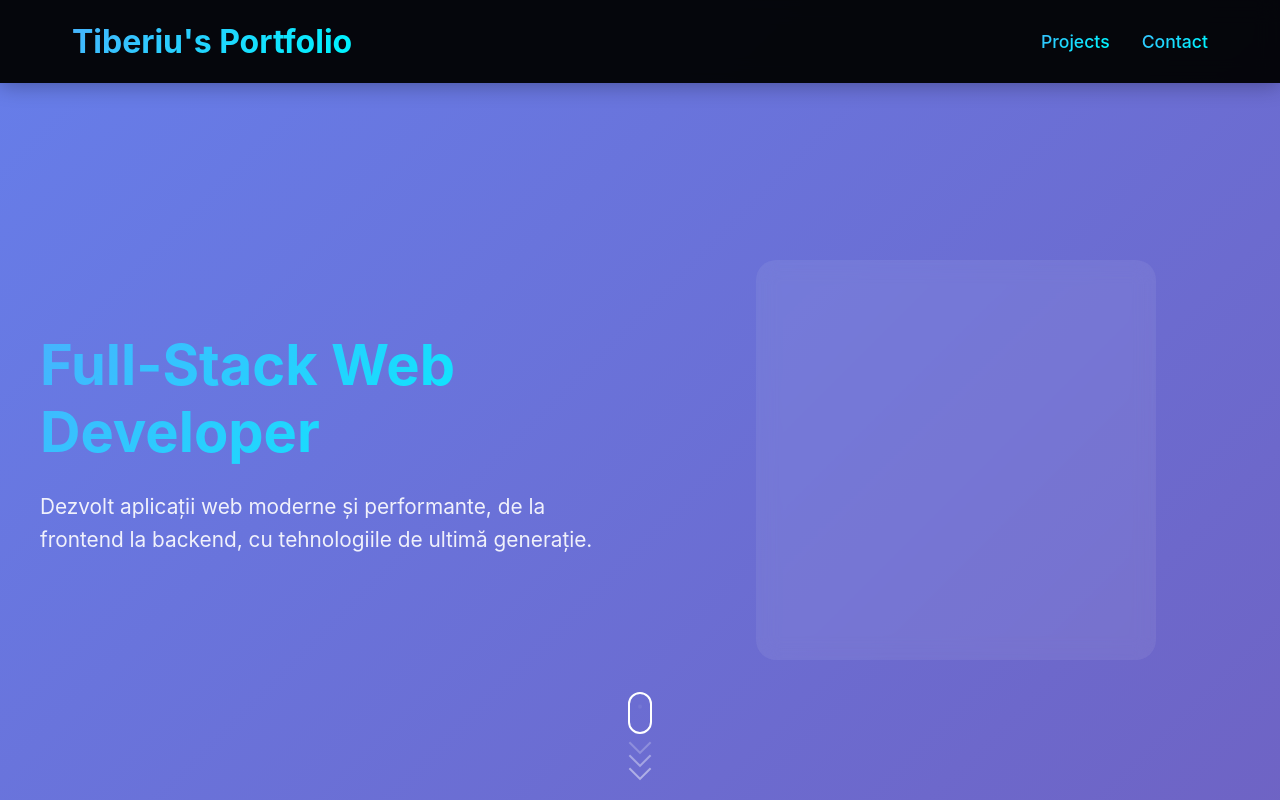
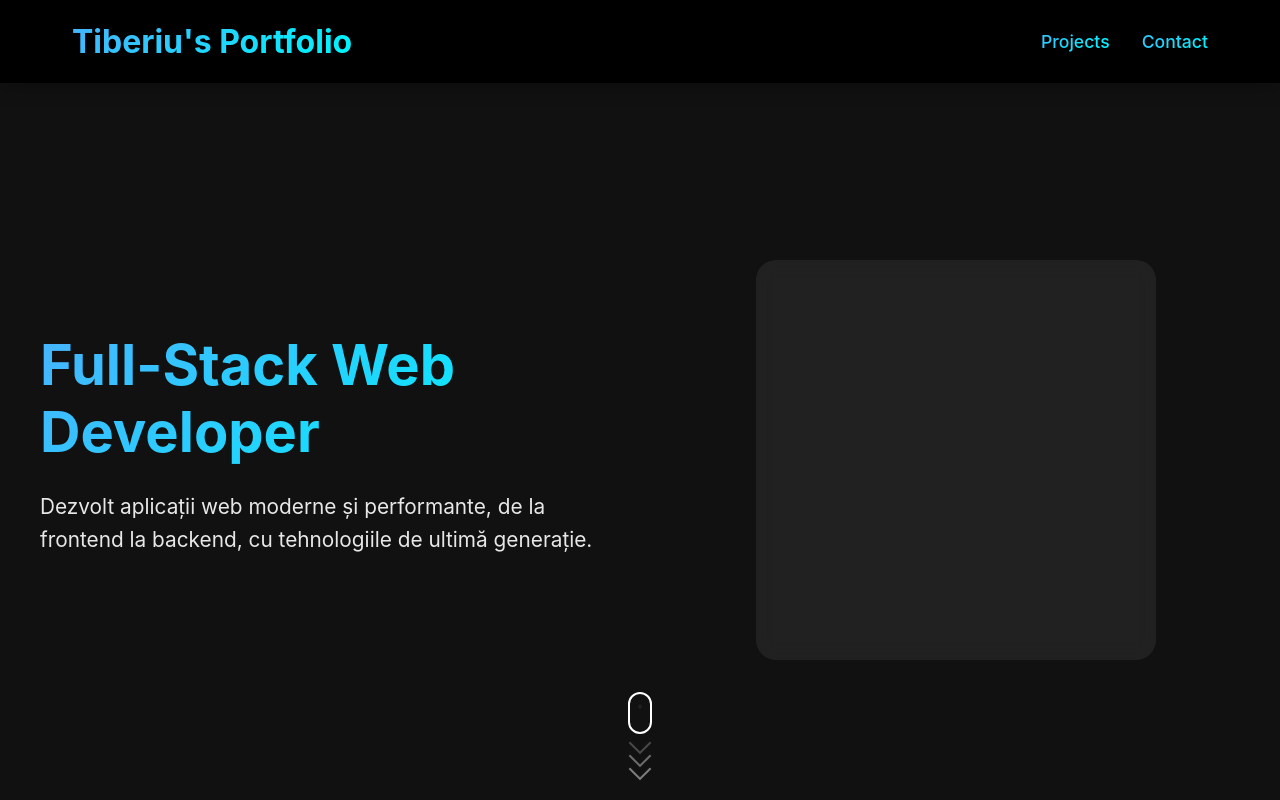
Before and after one commit to TiberiuTech/TiberiuTech.github.io, a React (Create React App) app: page / in a window 1280 px wide. Shown: the top 800 px of the page. Built offline with nearby package versions, Linux system fonts and the light colour scheme.

Commit message:
background

```diff
--- a/src/App.css
+++ b/src/App.css
@@ -1,6 +1,6 @@
 .App {
   min-height: 100vh;
-  background: linear-gradient(135deg, #667eea 0%, #764ba2 100%);
+  background: #111;
 }
 
 .main-content {
```
